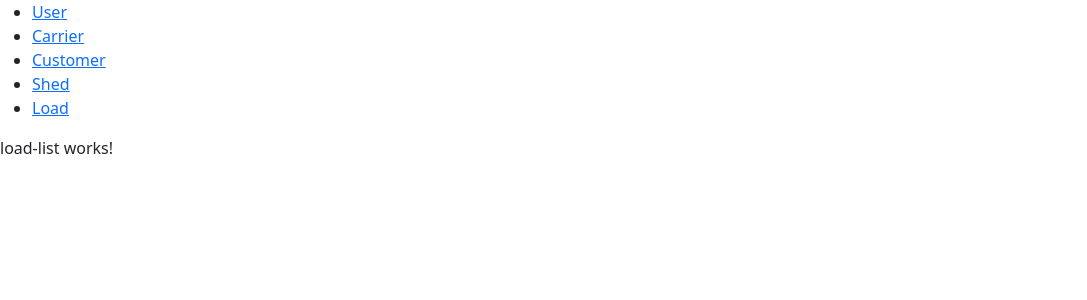
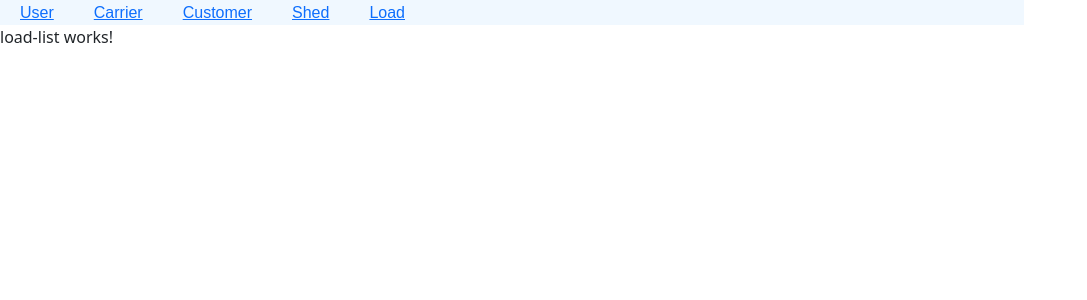
Before and after one commit to gpdoud/TQL-Load-Manager-Client-Prototype, an Angular app: page /load/list in a window 1280 px wide. Shown: the top 300 px of the page, without its empty margins (0-1087 px from the left). Built offline with nearby package versions, Linux system fonts and the light colour scheme.

Commit message:
Nav style

```diff
--- a/src/app/navbar/navbar.component.css
+++ b/src/app/navbar/navbar.component.css
@@ -0,0 +1,25 @@
+nav {
+    background-color: aliceblue;
+    width: 80%;
+    display: inline-block;
+}
+ul {
+    display: inline;
+    margin: 0;
+    padding: 0;
+    color: black;
+}
+div {
+    display: inline-block;
+    width: 20%;
+    background-color: aliceblue;
+    text-align: right;
+}
+li {
+    font-family: Arial, Helvetica, sans-serif;
+    display: inline;
+    text-decoration: 0;
+    padding: 0 10px;
+    margin: 10px;
+    color:#2e2d2d;
+}
```
